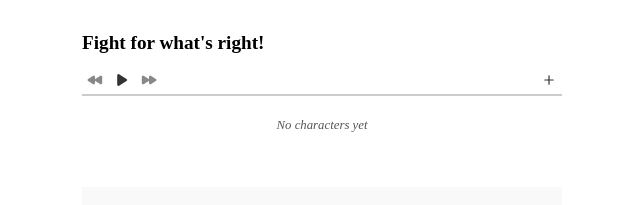
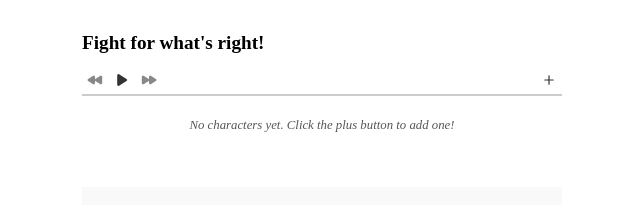
Before and after one commit to maradotwebp/initiative, a Vue app: page / in a window 1280 px wide. Shown: the top 205 px of the page, without its empty margins (318-958 px from the left). Built offline with nearby package versions, Linux system fonts and the light colour scheme; a web font is replaced by a local one.

Commit message:
fix bug with changelog emitted despite fight not having started

```diff
--- a/src/components/CharacterList.vue
+++ b/src/components/CharacterList.vue
@@ -36,7 +36,9 @@ function toggleInFight() {
   } else {
     tracker.value = startedFight(sortedCharacters.value);
     charactersBeforeEndOfTurn.value = structuredClone(toRawDeep(props.characters));
-    emit('changelog', { msg: "Onwards to victory! Started the fight.", children: [] });
+    if(tracker.value.inFight) {
+      emit('changelog', { msg: "Onwards to victory! Started the fight.", children: [] });
+    }
   }
 }
 
@@ -98,7 +100,9 @@ function forward() {
           </template>
         </Character>
       </TransitionGroup>
-      <div v-if="!characters?.length" class="empty-list-info">No characters yet</div>
+      <div v-if="!characters?.length" class="empty-list-info">
+        No characters yet. Click the plus button to add one!
+      </div>
     </div>
   </div>
 </template>
```
